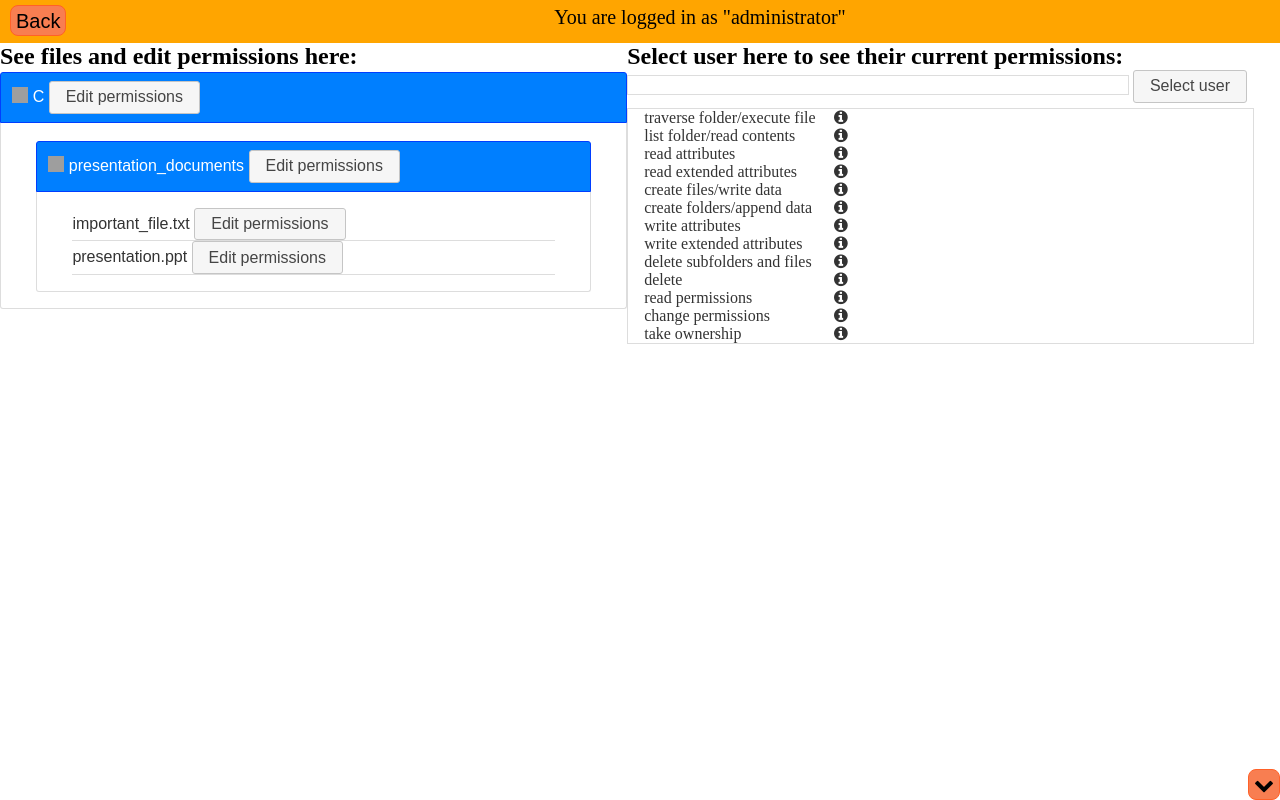
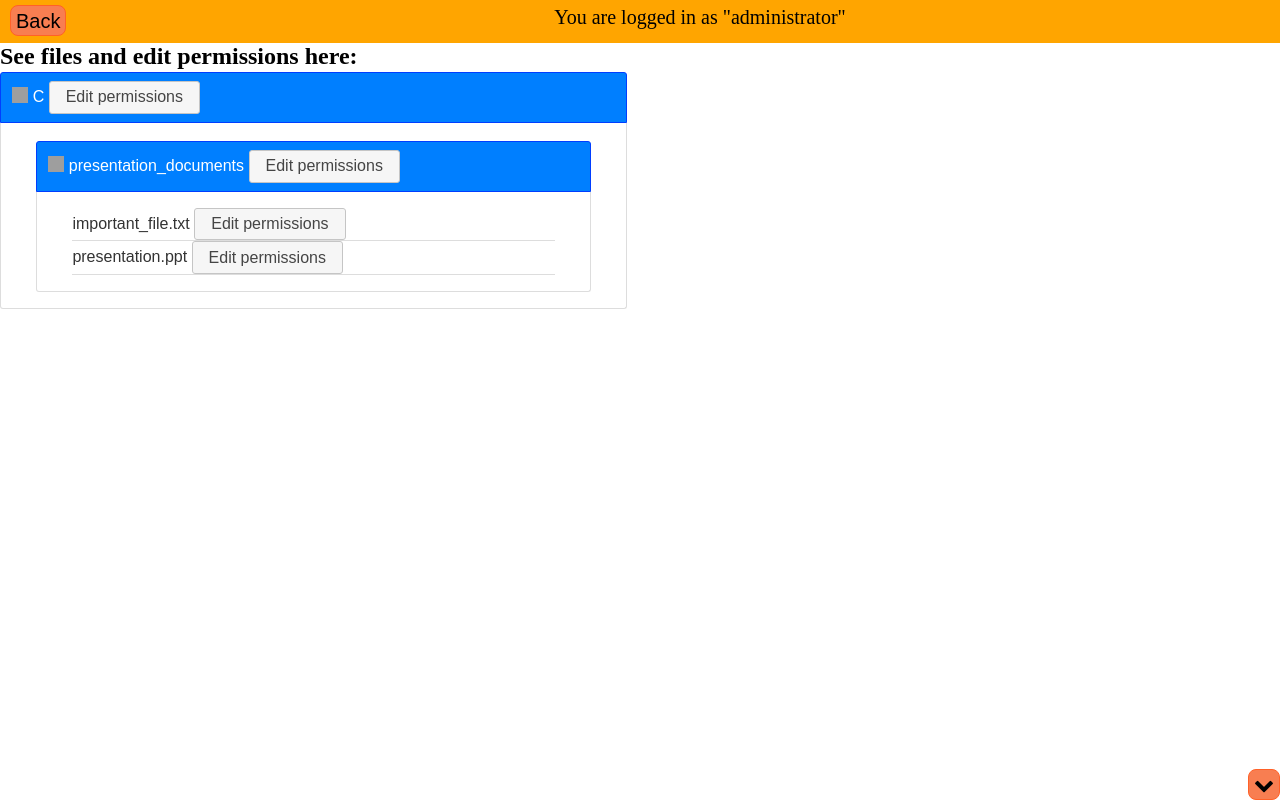
Before and after one commit to CSE256-Spring24/problem-solving-project-skctb, a website: page wrapper_add_new_user.html in a window 1280 px wide. Drawn offline with nearby package versions, Linux system fonts and the light colour scheme; grey boxes are pictures that could not be loaded; a web font is replaced by a local one.

Commit message:
remove panel, change advanced

```diff
--- a/view.js
+++ b/view.js
@@ -11,14 +11,14 @@
 
     // (Christine) Description for effective permissions panel
     var panel_description = '<p class="title-text">Select user here to see their current permissions:</p>'
-    $('#sidepanel').append(panel_description)
+    // $('#sidepanel').append(panel_description)
 
     // show user selector/append to side panel element
-    $('#sidepanel').append(user_selector)
+    // $('#sidepanel').append(user_selector)
 
     var effective_permissions = define_new_effective_permissions("permission", add_icon_col = true, which_permissions = null)
     // show side panel
-    $('#sidepanel').append(effective_permissions)
+    // $('#sidepanel').append(effective_permissions)
 
     // 1. Define the dialog
     //Changed text to user permissions
```
Also changed, not shown: index.html (+1 -1 lines).
